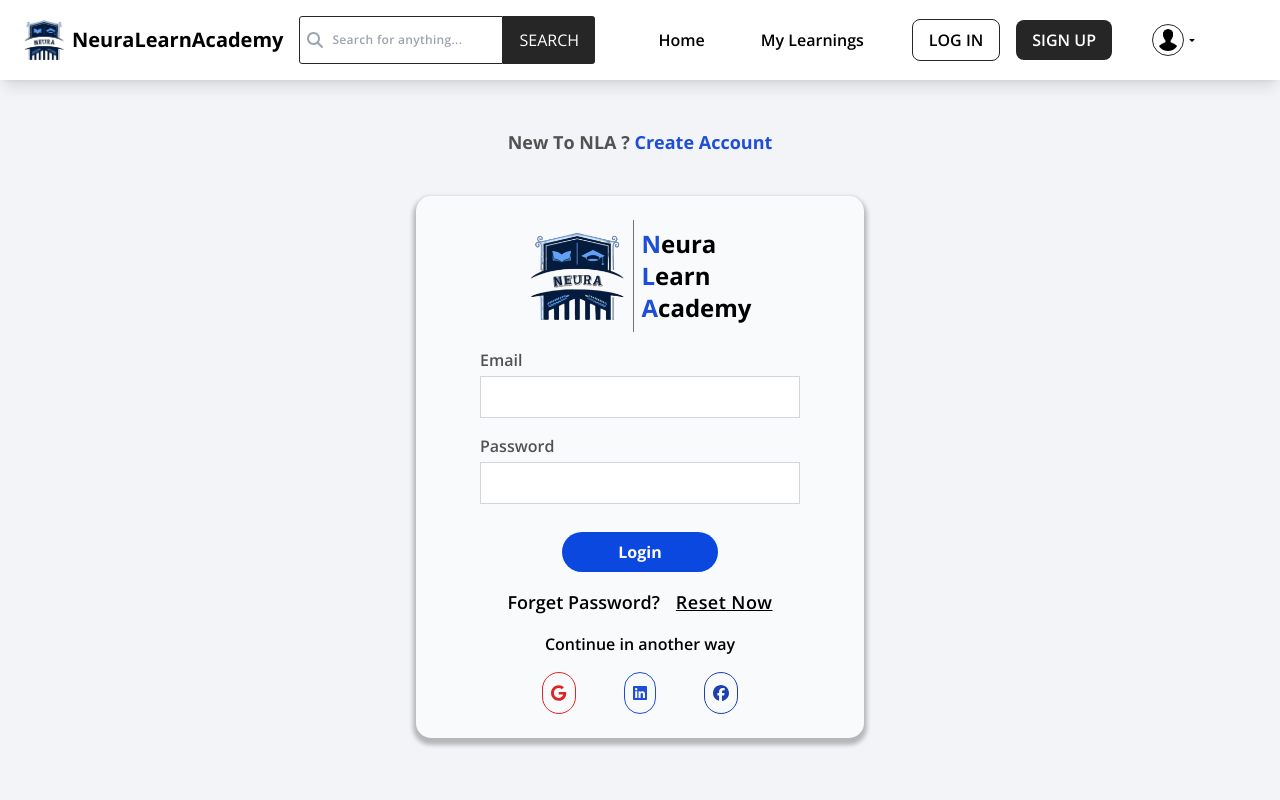
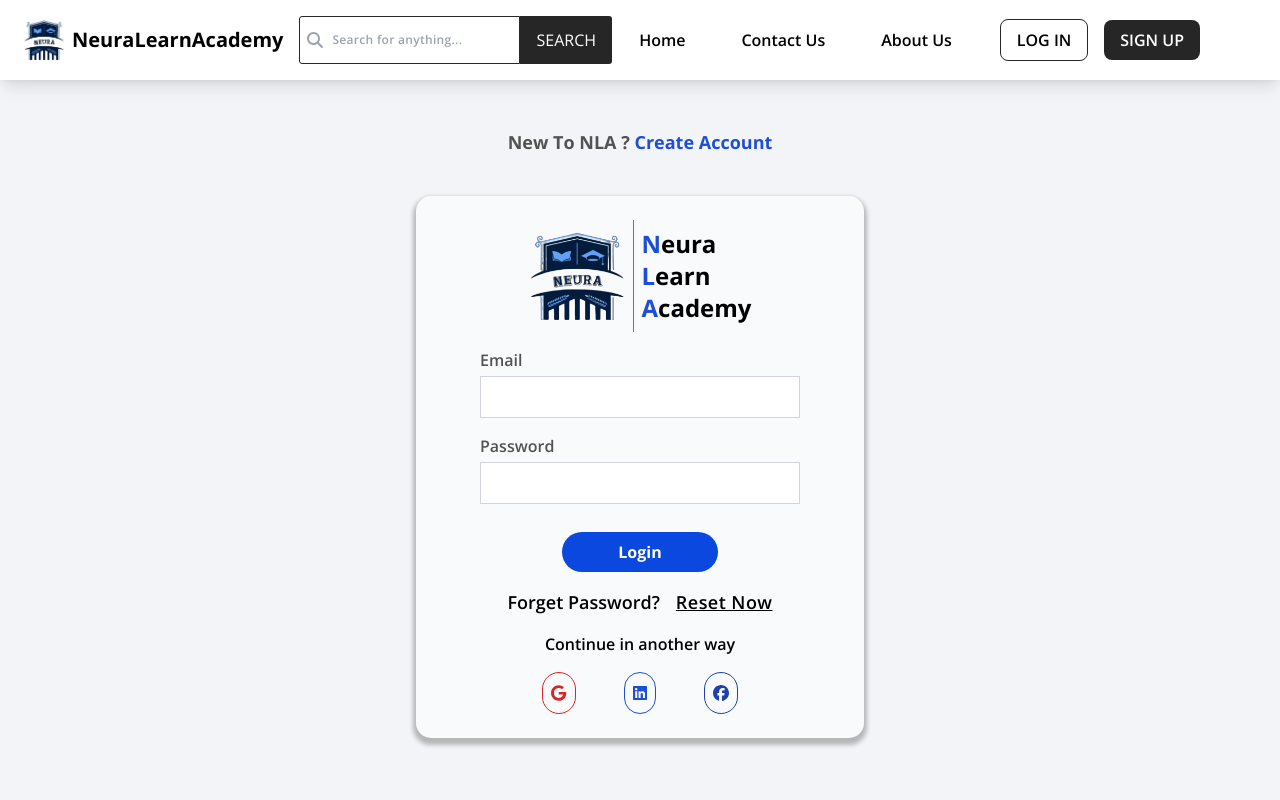
Before and after one commit to FrontEndDevo/NeuraLearnAcademy, a React (Vite) app: page /login in a window 1280 px wide. Shown: the top 800 px of the page. Built offline with nearby package versions, Linux system fonts and the light colour scheme.

Commit message:
Render some elements conditionally depending on if the user is authenticated or not

```diff
--- a/src/common/Navbar/NavSearch.jsx
+++ b/src/common/Navbar/NavSearch.jsx
@@ -3,7 +3,7 @@ import { FontAwesomeIcon } from "@fortawesome/react-fontawesome";
 
 const NavSearch = () => {
   return (
-    <div className="relative flex items-stretch">
+    <div className="relative flex items-stretch w-full">
       <FontAwesomeIcon
         icon={faMagnifyingGlass}
         className="absolute z-10 text-gray-400 left-2 top-1/3"
@@ -13,7 +13,7 @@ const NavSearch = () => {
         name="search"
         id="search"
         placeholder="Search for anything..."
-        className="px-1 md:px-4 md:pl-8 font-semibold py-3 text-xs outline-none tracking-wide rounded-[3px] rounded-r-none border border-neutral-800 text-neutral-800 caret-neutral-800"
+        className="w-full px-1 md:px-4 md:pl-8 font-semibold py-3 text-xs outline-none tracking-wide rounded-[3px] rounded-r-none border border-neutral-800 text-neutral-800 caret-neutral-800"
       />
       <button className="bg-neutral-800 duration-200 hover:bg-neutral-900 uppercase text-white px-4 py-3 rounded-r-[3px]">
         Search
--- a/src/common/Navbar/Navbar.jsx
+++ b/src/common/Navbar/Navbar.jsx
@@ -6,49 +6,61 @@ import { faCaretDown } from "@fortawesome/free-solid-svg-icons";
 import defaultUserPicture from "../../assets/images/profile/unknown_user.webp";
 import ProfileDropdown from "./ProfileDropdown";
 import { useState } from "react";
-
-const navLinks = [
-  {
-    id: 1,
-    title: "Home",
-    link: "/",
-  },
-  {
-    id: 2,
-    title: "my learnings",
-    link: "/my-learnings",
-  },
-];
+import { useSelector } from "react-redux";
 
 const Navbar = () => {
   const [showDropdown, setShowDropdown] = useState(false);
 
+  const userAuth = useSelector((state) => state.userAuth);
+  const { isAuthenticated, user } = userAuth;
   const handleTogglingProfileDropdown = () => {
     setShowDropdown((prevState) => !prevState);
   };
 
-  const navbarLinks = navLinks.map((item) => (
-    <Link
-      to={item.link}
-      key={item.id}
-      className="p-2 font-semibold capitalize duration-200 rounded-lg hover:bg-neutral-800 hover:text-white"
-    >
-      {item.title}
-    </Link>
-  ));
-
   return (
     <nav className="fixed top-0 z-50 flex items-center justify-between w-screen px-6 py-4 pr-20 bg-white shadow-lg">
-      <div className="flex items-center gap-4">
-        <div className="flex items-center gap-2">
+      <div className="flex items-center w-1/2 gap-14">
+        <Link to="/" className="flex items-center gap-2">
           <img src={nlaLogo} alt="NeuraLearnAcademy" className="w-10 h-10" />
           <h1 className="text-xl font-bold">NeuraLearnAcademy</h1>
-        </div>
+        </Link>
         <NavSearch />
       </div>
 
       <div className="flex items-center gap-10">
-        <ul className="flex items-center gap-10">{navbarLinks}</ul>
+        <div className="flex items-center gap-10">
+          <Link
+            to="/"
+            className="p-2 font-semibold capitalize duration-200 rounded-lg hover:bg-neutral-800 hover:text-white"
+          >
+            home
+          </Link>
+
+          {isAuthenticated && (
+            <Link
+              to="/my-learnings"
+              className="p-2 font-semibold capitalize duration-200 rounded-lg hover:bg-neutral-800 hover:text-white"
+            >
+              my learnings
+            </Link>
+          )}
+
+          <Link
+            to="/contact-us"
+            className="p-2 font-semibold capitalize duration-200 rounded-lg hover:bg-neutral-800 hover:text-white"
+          >
+            contact us
+          </Link>
+
+          <Link
+            to="/about-us"
+            className="p-2 font-semibold capitalize duration-200 rounded-lg hover:bg-neutral-800 hover:text-white"
+          >
+            about us
+          </Link>
+        </div>
+
+        {!isAuthenticated && (
           <div className="flex items-center gap-4 font-semibold uppercase">
             <Link
               to="/login"
@@ -63,7 +75,9 @@ const Navbar = () => {
               Sign Up
             </Link>
           </div>
+        )}
 
+        {isAuthenticated && (
           <div
             onClick={handleTogglingProfileDropdown}
             className="relative flex items-center gap-1 pr-1 duration-200 rounded-full cursor-pointer hover:bg-gray-200"
@@ -81,6 +95,7 @@ const Navbar = () => {
             />
             <ProfileDropdown showOptions={showDropdown} />
           </div>
+        )}
       </div>
     </nav>
   );
```
Lines whose indentation alone changed are shown as unchanged.
